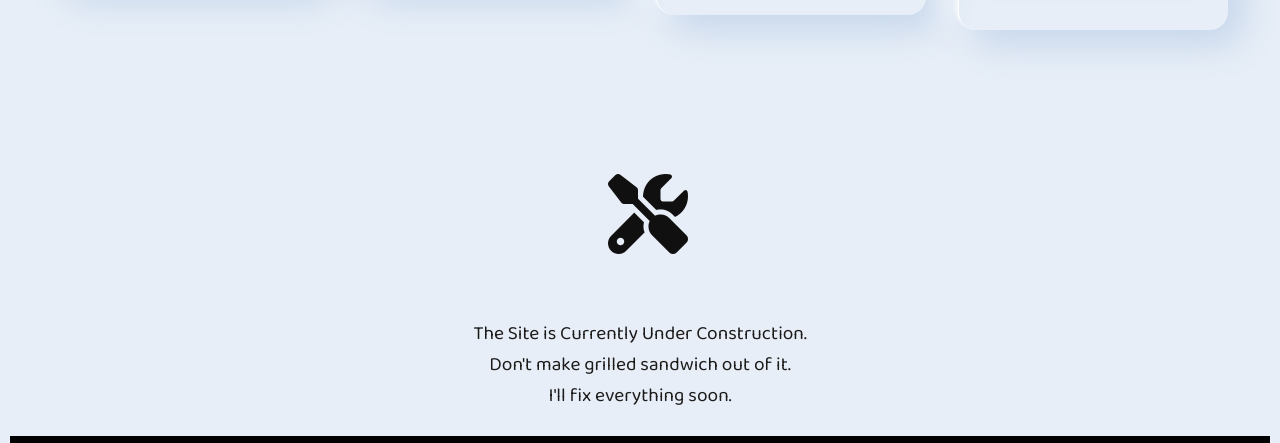
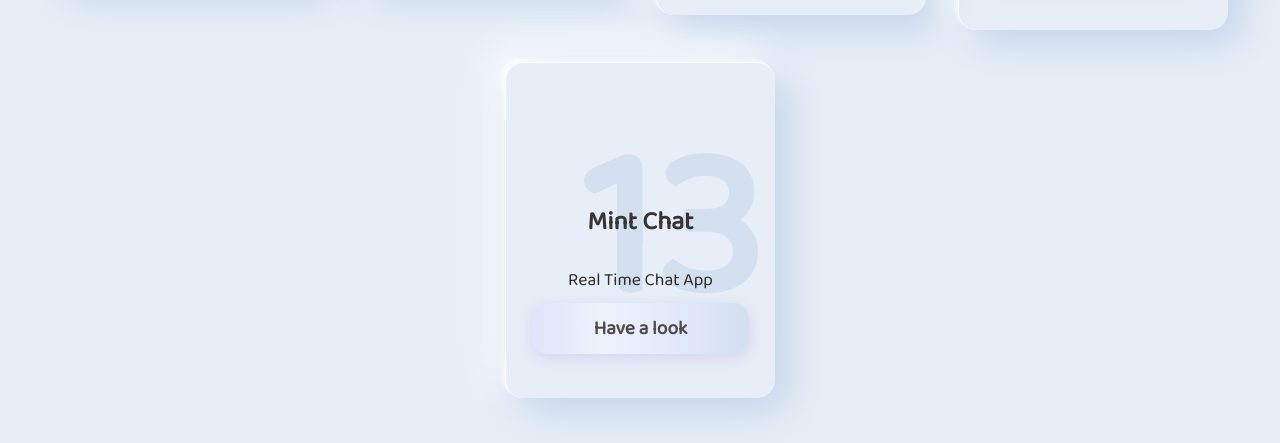
Before and after one commit to deep-sekhar/deep-sekhar.github.io, a plain HTML site: page index.html in a window 1280 px wide. Shown: the part 1487-1930 px from the top of the page. Drawn offline with Linux system fonts and the light colour scheme.

Commit message:
automated commit

```diff
--- a/index.html
+++ b/index.html
@@ -146,6 +146,14 @@
                     <a class="favshadow" href="https://github.com/deep-sekhar/Least-Travel-Path" target="_blank">Codes</a>
                 </div>
             </div>
+            <div class="box">
+                <div class="card-content">
+                    <h1>13</h1>
+                    <h3>Mint Chat</h3>
+                    <p>Real Time Chat App</p>
+                    <a class="favshadow" href="https://mint-chat-server.herokuapp.com/" target="_blank">Have a look</a>
+                </div>
+            </div>
         </div>
     </section>
 
```
